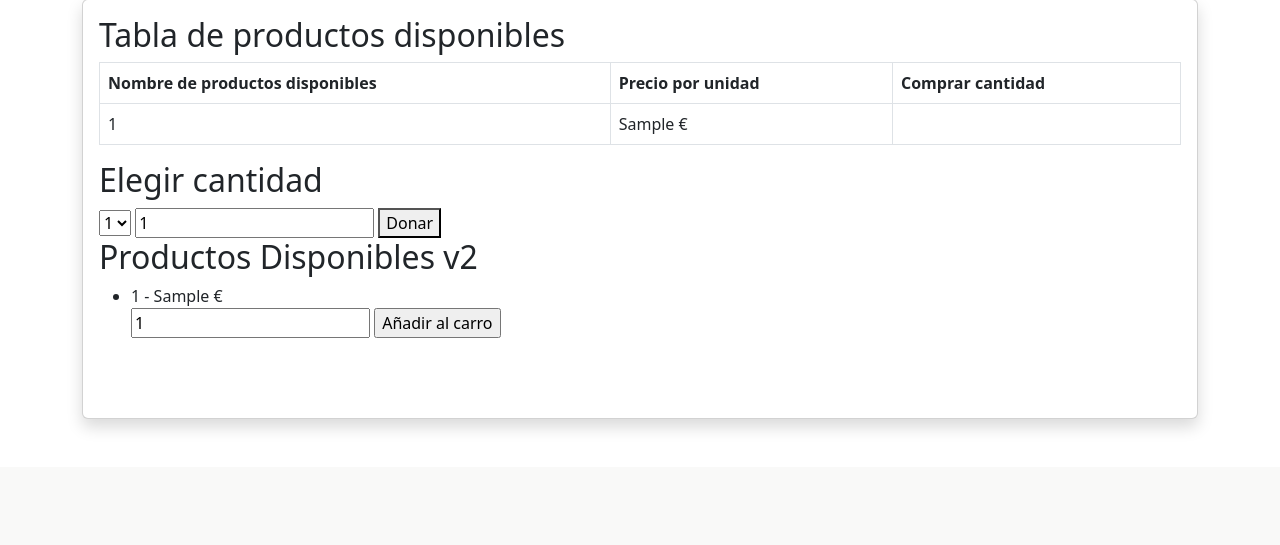
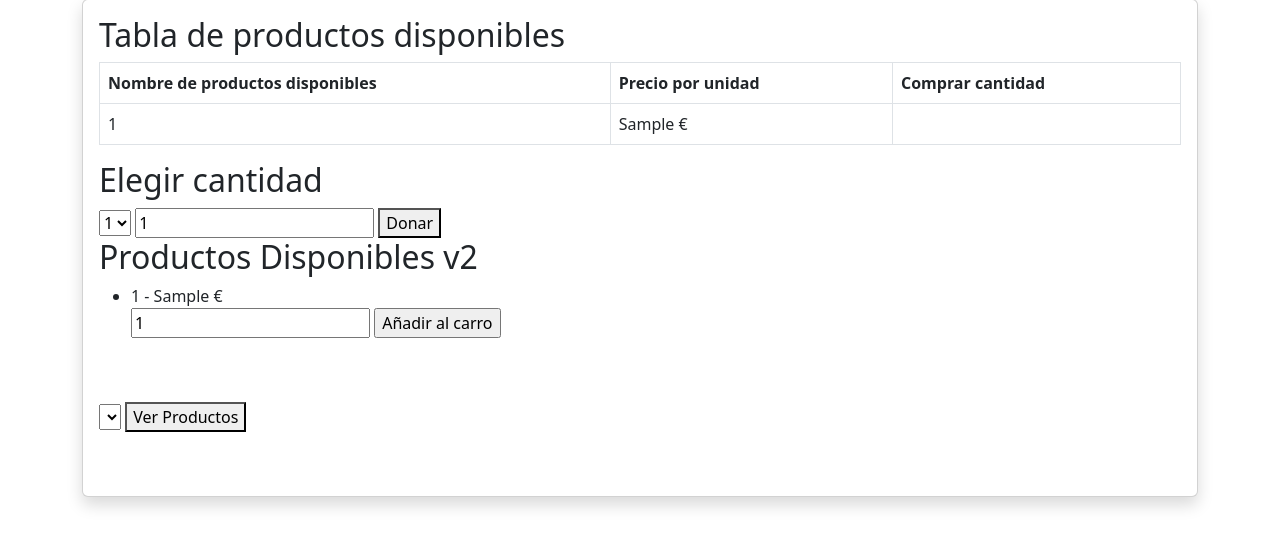
Before and after one commit to yessid-22/zerofood, a Flask app: page /donar in a window 1280 px wide. Shown: the part 391-936 px from the top of the page. Before the commit the page ends 818 px from the top, so only its background shows below. Run offline with Flask 3, Linux system fonts and the light colour scheme; tables that the repository leaves empty or names only in its code hold one stand-in row (values such as "Sample post"); lists and menus that the app fills with data are empty; some libraries are stand-ins or nearby versions.

Commit message:
selecionar supers

```diff
--- a/app/app.py
+++ b/app/app.py
@@ -95,6 +95,13 @@ def donar():
         # Obtener el id_producto y cantidad
         id_producto = request.form.get('id_producto')
         nueva_cantidad = request.form.get('cantidad')
+
+        # Obtener el id del super seleccionado desde el formulario
+        id_super = request.form['supermercado']
+        # Obtener los productos del supermercado seleccionado desde la base de datos
+        cursor.execute("SELECT * FROM productos WHERE id_super = %s", (id_super,))
+        productos = cursor.fetchall()
+        return render_template('donar.html', productos=productos)
         # Actualizar la cantidad del producto
         try:
             cursor = conexion.connection.cursor()
--- a/app/templates/donar.html
+++ b/app/templates/donar.html
@@ -65,6 +65,16 @@
                 </ul>
 
             <br><br>
+
+            <form action="/productos" method="post">
+                <select name="supermercado">
+                    {% for supermercado in supermercados %}
+                        <option value="{{ id_super }}">{{ super[1] }}</option>
+                    {% endfor %}
+                </select>
+                <button type="submit">Ver Productos</button>
+            </form>
+            <br><br>
             <!-- Mensajes flash -->
             {% with messages = get_flashed_messages(with_categories=true) %}
                 <!--Si hay mensajes-->
```
